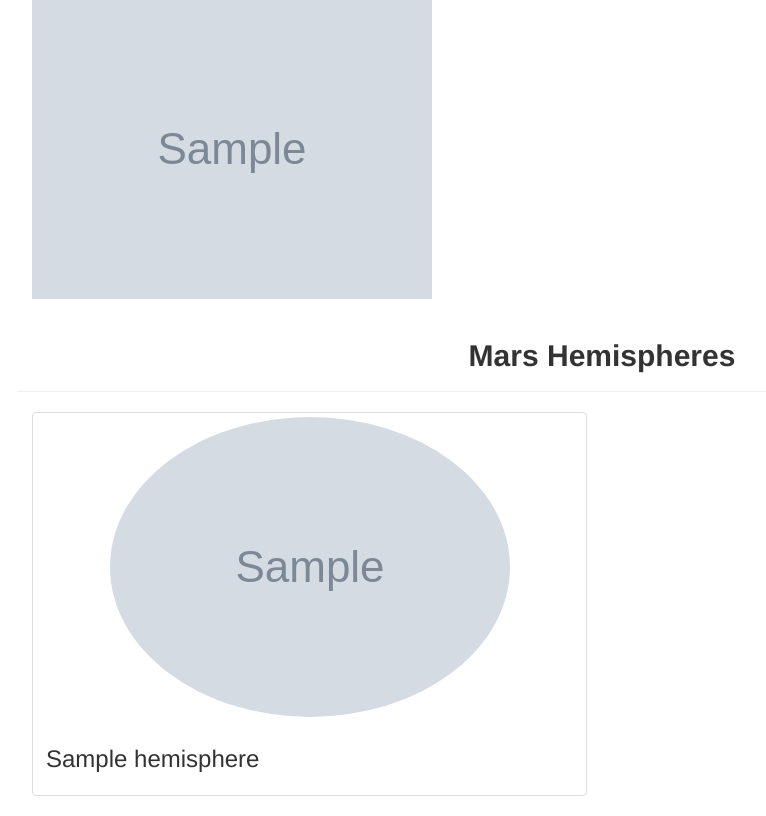
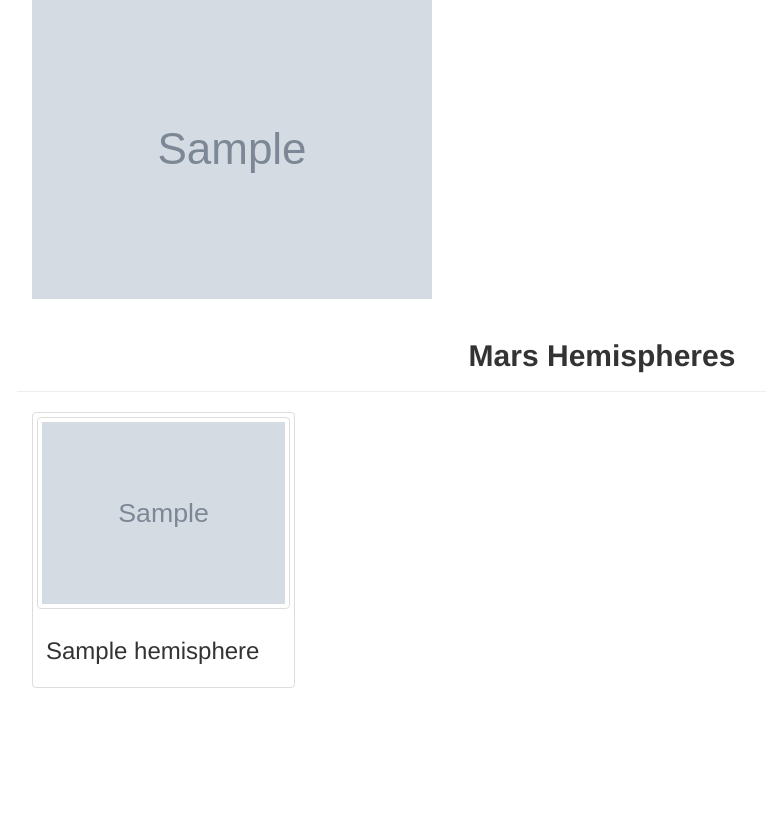
Before and after one commit to aidan2013/Mission-to-Mars, a Flask app: page / in a window 1280 px wide. Shown: the part 468-1284 px from the top of the page, without its empty margins (38-804 px from the left). After the commit the page ends 1156 px from the top, so only its background shows below. Run offline with Flask 2, Linux system fonts and the light colour scheme; grey boxes marked "Sample" are stand-in pictures; a database or web service that is not in the repository returns one stand-in record (values such as "Sample title"); some libraries are stand-ins or nearby versions.

Commit message:
update thumbnails

```diff
--- a/Mission_to_Mars_Challenge/templates/index.html
+++ b/Mission_to_Mars_Challenge/templates/index.html
@@ -10,7 +10,7 @@
       href="https://maxcdn.bootstrapcdn.com/bootstrap/3.3.7/css/bootstrap.min.css"
     />
   </head>
-  <body>
+  <body></body>
     <div class="container">
       <!-- Add Jumbotron to Header -->
       <div class="jumbotron text-center">
@@ -70,9 +70,9 @@
         </div>
 
         {% for hemisphere in mars.hemispheres %}
-        <div class="col-md-6">
+        <div class="col-md-3">
           <div class="thumbnail">
-            <img src="{{hemisphere.img_url | default('static/images/error.png', true)}}" alt="..." class="img-circle">
+            <img src="{{hemisphere.img_url | default('static/images/error.png', true)}}" alt="..." class="img-thumbnail">
             <div class="caption">
               <h3>{{hemisphere.title}}</h3>
             </div>
```
